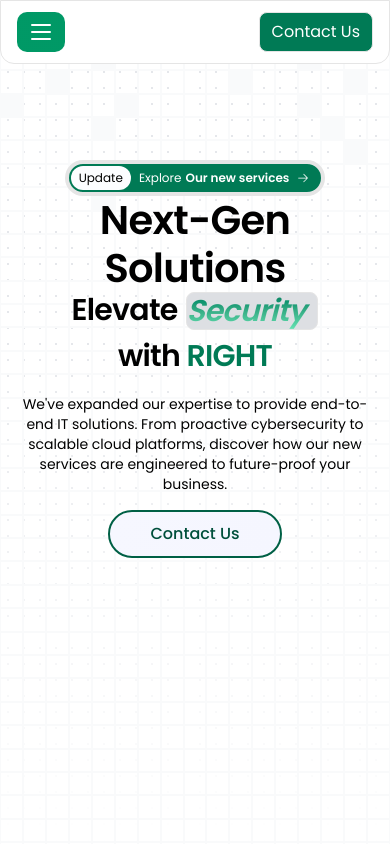
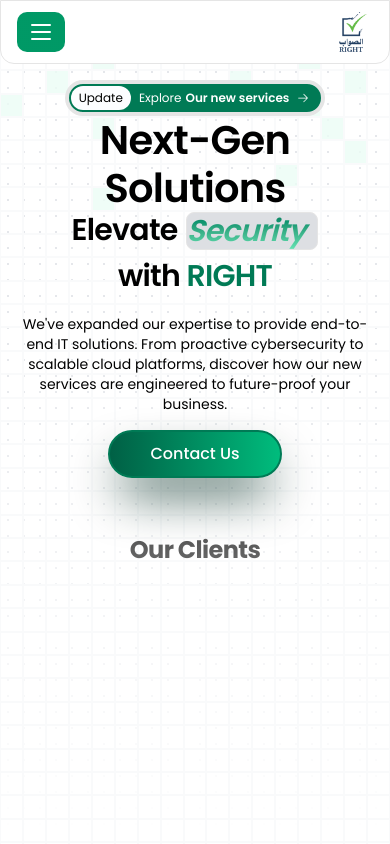
Before and after one commit to hazemhusseinv7/right, a Next.js app: page / in a window 390 px wide. Shown: the top 844 px of the page. Built offline with nearby package versions, Linux system fonts and the light colour scheme; grey boxes are pictures that could not be loaded.

Commit message:
Added Clients component

```diff
--- a/components/ButtonHoverMultiple.tsx
+++ b/components/ButtonHoverMultiple.tsx
@@ -12,12 +12,12 @@
       <Link href={link} className="group relative">
         <div
           className="relative z-10 inline-flex h-12 items-center justify-center overflow-hidden rounded-full
-        bg-linear-to-r dark:from-[#070e41] dark:to-[#263381] from-[#f6f7ff] to-[#f5f6ff] group-hover:from-emerald-50 group-hover:to-emerald-100 dark:border-[rgb(76_100_255)] border-2 border-emerald-800
-         bg-transparent px-10 font-medium dark:text-white text-emerald-900  transition-all duration-300 group-hover:-translate-x-3 group-hover:-translate-y-3"
+        bg-linear-to-r dark:from-[#070e41] dark:to-[#263381] from-emerald-800 to-emerald-500 group-hover:from-emerald-900 group-hover:to-emerald-700 dark:border-[rgb(76_100_255)] border-2 border-emerald-700 shadow-2xl shadow-emerald-950
+         bg-transparent px-10 font-medium dark:text-white text-white  transition-all duration-500 group-hover:-translate-x-3 group-hover:-translate-y-3"
         >
           {children}
         </div>
-        <div className="absolute inset-0 z-0 h-full w-full rounded-full transition-all duration-300 group-hover:-translate-x-3 group-hover:-translate-y-3  group-hover:[box-shadow:5px_5px_oklch(50.8%_0.118_165.612),10px_10px_oklch(59.6%_0.145_163.225),15px_15px_oklch(69.6%_0.17_162.48)]" />
+        <div className="absolute inset-0 z-0 h-full w-full rounded-full transition-all duration-500 group-hover:-translate-x-3 group-hover:-translate-y-3  group-hover:[box-shadow:5px_5px_oklch(50.8%_0.118_165.612),10px_10px_oklch(59.6%_0.145_163.225),15px_15px_oklch(69.6%_0.17_162.48)]" />
       </Link>
     </>
   );
--- /dev/null
+++ b/components/Clients.tsx
@@ -0,0 +1,19 @@
+import React from "react";
+import LogoCarousel from "./ui/logo-carousel";
+import { GradientHeading } from "./ui/gradient-heading";
+import { cn } from "@/lib/utils";
+
+const Clients = ({ className }: { className?: string }) => {
+  return (
+    <div className={cn(className, "space-y-8 md:py-24")}>
+      <div className="w-full max-w-5xl mx-auto flex flex-col items-center space-y-8">
+        <div className="text-center">
+          <GradientHeading variant="secondary">Our Clients</GradientHeading>
+        </div>
+        <LogoCarousel columnCount={3} />
+      </div>
+    </div>
+  );
+};
+
+export default Clients;
--- a/components/Header.tsx
+++ b/components/Header.tsx
@@ -36,7 +36,12 @@
     <header className="w-full top-0 z-10 absolute lg:z-10 lg:flex lg:items-center lg:px-8 lg:py-0 text-primary-foreground">
       <div className="flex md:max-w-5xl mx-auto w-full items-center relative justify-between  h-16 px-4  p-2 bg-white border dark:border-neutral-800 border-neutral-200   rounded-b-xl  dark:bg-zinc-950">
         {isMobile && (
-          <Drawer.Root direction="left" open={isOpen} onOpenChange={setIsOpen}>
+          <>
+            <Drawer.Root
+              direction="left"
+              open={isOpen}
+              onOpenChange={setIsOpen}
+            >
               <Drawer.Trigger className="px-3 text-white h-10 grid place-content-center bg-linear-to-b from-emerald-600 from-100% to-emerald-700  w-fit rounded-lg">
                 <AlignJustify />
               </Drawer.Trigger>
@@ -55,7 +60,7 @@
                       <Link href="/" className="  flex items-center pl-2">
                         <div className="text-zinc-950 dark:text-white flex gap-2 items-center">
                           <Image
-                          src="/logo/icon.png"
+                            src="/logo/logo.png"
                             width={40}
                             height={40}
                             alt="Logo"
@@ -88,6 +93,15 @@
                 </Drawer.Content>
               </Drawer.Portal>
             </Drawer.Root>
+
+            <Image
+              src="/logo/logo.png"
+              width={40}
+              height={40}
+              alt="Logo"
+              className="size-10"
+            />
+          </>
         )}
         {!isMobile && (
           <>
@@ -95,7 +109,7 @@
               <Link href="/" className="  flex items-center pl-2">
                 <div className="text-zinc-950 dark:text-white flex gap-2 items-center">
                   <Image
-                    src="/logo/icon.png"
+                    src="/logo/logo.png"
                     width={40}
                     height={40}
                     alt="Logo"
@@ -118,16 +132,17 @@
                 </Link>
               ))}
             </nav>
-          </>
-        )}
-        <nav className="flex items-center gap-2">
+
+            <div className="flex items-center gap-2">
               <Link
                 href="#"
                 className=" bg-emerald-700 text-white border dark:border-neutral-800 border-neutral-200 h-10 items-center flex justify-center px-3 rounded-md"
               >
                 Contact Us
               </Link>
-        </nav>
+            </div>
+          </>
+        )}
       </div>
     </header>
   );
--- a/components/Hero.tsx
+++ b/components/Hero.tsx
@@ -3,6 +3,7 @@
 import { useEffect, useMemo, useState } from "react";
 import NewItemsLoading from "./new-items-loading";
 import WordAnimator from "./word-animator";
+import Clients from "./Clients";
 
 const Hero = () => {
   const [blocks, setBlocks] = useState([]);
@@ -34,10 +35,10 @@
           {Array.from({ length: amountOfBlocks }, (_, rowIndex) => (
             <div
               key={rowIndex}
-              className={`h-[6vw] w-full border-[1px] dark:border-[rgba(255,255,255,0.015)] border-gray-50 ${
+              className={`h-[6vw] w-full border dark:border-[rgba(255,255,255,0.015)] border-gray-50 ${
                 // @ts-ignore
                 activeDivs[columnIndex]?.has(rowIndex)
-                  ? "dark:bg-[rgba(255,255,255,0.03)] bg-gray-50"
+                  ? "dark:bg-[rgba(255,255,255,0.03)] bg-emerald-50/80"
                   : ""
               }`}
               style={{ height: `${blockSize}px` }}
@@ -59,19 +60,19 @@
   return (
     <section
       id="hero"
-      className="h-screen  overflow-hidden  relative pb-20 dark:bg-black bg-white"
+      className="min-h-screen overflow-hidden relative pb-20 dark:bg-black bg-white"
     >
-      <div className="absolute inset-0 z-0 h-screen w-full  dark:bg-[radial-gradient(#1d1d1d_1px,transparent_1px)] bg-[radial-gradient(#e5e7eb_1px,transparent_1px)] [background-size:16px_16px]"></div>
-      <div className="absolute inset-0 top-0 left-0  h-screen w-full items-center px-5 py-24  bg-gradient-to-t dark:from-[#050505] from-white from-0% to-transparent to-60%"></div>
+      <div className="absolute inset-0 z-0 h-screen w-full  dark:bg-[radial-gradient(#1d1d1d_1px,transparent_1px)] bg-[radial-gradient(#e5e7eb_1px,transparent_1px)] bg-size-[16px_16px]" />
+      <div className="absolute inset-0 top-0 left-0  h-screen w-full items-center px-5 py-24  bg-linear-to-t dark:from-[#050505] from-white from-0% to-transparent to-60%" />
 
-      <div className="pointer-events-none absolute inset-0  flex w-screen  justify-end [mask-image:radial-gradient(transparent_5%,white)]">
+      <div className="pointer-events-none absolute inset-0  flex w-screen  justify-end mask-[radial-gradient(transparent_5%,white)]">
         <svg
           width="1512"
           height="1714"
           viewBox="0 0 1512 1714"
           fill="none"
           xmlns="http://www.w3.org/2000/svg"
-          className="pointer-events-none absolute left-0 top-0 h-auto w-full lg:w-1/2 "
+          className="pointer-events-none absolute left-0 top-0 h-auto w-full lg:w-1/2"
         >
           <g clipPath="url(#clip0_143_13)">
             <g filter="url(#filter0_f_143_13)">
@@ -110,7 +111,7 @@
           </defs>
         </svg>
       </div>
-      <article className="grid 2xl:pt-52 2xl:pb-24 py-40 relative z-2 sm:px-0 px-4">
+      <article className="grid 2xl:pt-40 2xl:pb-24 pt-20 pb-14 relative z-2 sm:px-0 px-4">
         <NewItemsLoading />
         <h1 className="xl:text-7xl md:text-6xl sm:text-5xl text-3xl text-center font-semibold text-black dark:text-white tracking-tight">
           <span className="text-[2.5rem]">Next-Gen Solutions</span>{" "}
@@ -132,9 +133,9 @@
           </span>
         </h1>
         <p className="mx-auto lg:w-[700px] sm:w-[80%] text-center sm:text-lg text-sm mt-5 text-black dark:text-white">
-          We've expanded our expertise to provide end-to-end IT solutions. From
-          proactive cybersecurity to scalable cloud platforms, discover how our
-          new services are engineered to future-proof your business.
+          We&apos;ve expanded our expertise to provide end-to-end IT solutions.
+          From proactive cybersecurity to scalable cloud platforms, discover how
+          our new services are engineered to future-proof your business.
         </p>
         <div className="flex gap-2 justify-center items-center mt-4">
           <ButtonHoverMultiple link="#">Contact Us</ButtonHoverMultiple>
@@ -143,6 +144,8 @@
       <div className="flex h-screen overflow-hidden top-0 left-0  inset-0  z-0 absolute">
         {blocks}
       </div>
+
+      <Clients className="relative z-10" />
     </section>
   );
 };
--- /dev/null
+++ b/components/ui/gradient-heading.tsx
@@ -0,0 +1,83 @@
+import React from "react"
+import { Slot } from "@radix-ui/react-slot"
+import { cva, type VariantProps } from "class-variance-authority"
+
+import { cn } from "@/lib/utils"
+
+const headingVariants = cva(
+  "tracking-tight pb-3 bg-clip-text text-transparent",
+  {
+    variants: {
+      variant: {
+        default:
+          "bg-gradient-to-t from-neutral-700 to-neutral-800 dark:from-stone-200 dark:to-neutral-200",
+        pink: "bg-gradient-to-t from-accent to-accent/90 dark:from-stone-200 dark:to-neutral-200",
+        light: "bg-gradient-to-t from-neutral-200 to-neutral-300",
+        secondary:
+          "bg-gradient-to-t from-neutral-500 to-neutral-600 dark:from-stone-200 dark:to-neutral-200",
+      },
+      size: {
+        default: "text-2xl sm:text-3xl lg:text-4xl",
+        xxs: "text-base sm:text-lg lg:text-lg",
+        xs: "text-lg sm:text-xl lg:text-2xl",
+        sm: "text-xl sm:text-2xl lg:text-3xl",
+        md: "text-2xl sm:text-3xl lg:text-4xl",
+        lg: "text-3xl sm:text-4xl lg:text-5xl",
+        xl: "text-4xl sm:text-5xl lg:text-6xl",
+        xll: "text-4xl sm:text-6xl lg:text-[5.4rem]  lg:leading-[0.5rem] ",
+        xxl: "text-5xl sm:text-6xl lg:text-[6rem]",
+        xxxl: "text-5xl sm:text-6xl lg:text-[8rem]",
+      },
+      weight: {
+        default: "font-bold",
+        thin: "font-thin",
+        base: "font-base",
+        semi: "font-semibold",
+        bold: "font-bold",
+        black: "font-black",
+      },
+    },
+    defaultVariants: {
+      variant: "default",
+      size: "default",
+      weight: "default",
+    },
+  }
+)
+
+export interface HeadingProps extends VariantProps<typeof headingVariants> {
+  asChild?: boolean
+  children: React.ReactNode
+  className?: string
+}
+
+const GradientHeading = React.forwardRef<HTMLHeadingElement, HeadingProps>(
+  ({ asChild, variant, weight, size, className, children, ...props }, ref) => {
+    const Comp = asChild ? Slot : "h3" // default to 'h3' if not a child
+    return (
+      <Comp ref={ref} {...props} className={className}>
+        <span className={cn(headingVariants({ variant, size, weight }))}>
+          {children}
+        </span>
+      </Comp>
+    )
+  }
+)
+
+GradientHeading.displayName = "GradientHeading"
+
+// Manually define the variant types
+export type Variant = "default" | "pink" | "light" | "secondary"
+export type Size =
+  | "default"
+  | "xxs"
+  | "xs"
+  | "sm"
+  | "md"
+  | "lg"
+  | "xl"
+  | "xxl"
+  | "xxxl"
+export type Weight = "default" | "thin" | "base" | "semi" | "bold" | "black"
+
+export { GradientHeading, headingVariants }
--- /dev/null
+++ b/components/ui/logo-carousel.tsx
@@ -0,0 +1,168 @@
+"use client";
+
+import React, { useCallback, useEffect, useMemo, useState } from "react";
+import { AnimatePresence, motion } from "motion/react";
+import Image from "next/image";
+
+// Define the structure for our logo objects
+interface Logo {
+  name: string;
+  id: number;
+  img: string;
+}
+
+// Utility function to randomly shuffle an array
+// This is used to mix up the order of logos for a more dynamic display
+const shuffleArray = <T,>(array: T[]): T[] => {
+  const shuffled = [...array];
+  for (let i = shuffled.length - 1; i > 0; i--) {
+    const j = Math.floor(Math.random() * (i + 1));
+    [shuffled[i], shuffled[j]] = [shuffled[j], shuffled[i]];
+  }
+  return shuffled;
+};
+
+// Utility function to distribute logos across multiple columns
+// This ensures each column has a balanced number of logos
+const distributeLogos = (allLogos: Logo[], columnCount: number): Logo[][] => {
+  const shuffled = shuffleArray(allLogos);
+  const columns: Logo[][] = Array.from({ length: columnCount }, () => []);
+
+  // Distribute logos evenly across columns
+  shuffled.forEach((logo, index) => {
+    columns[index % columnCount].push(logo);
+  });
+
+  // Ensure all columns have the same number of logos by filling shorter columns
+  const maxLength = Math.max(...columns.map((col) => col.length));
+  columns.forEach((col) => {
+    while (col.length < maxLength) {
+      col.push(shuffled[Math.floor(Math.random() * shuffled.length)]);
+    }
+  });
+
+  return columns;
+};
+
+// Props for the LogoColumn component
+interface LogoColumnProps {
+  logos: Logo[];
+  index: number;
+  currentTime: number;
+}
+
+// LogoColumn component: Displays a single column of animated logos
+// eslint-disable-next-line react/display-name
+const LogoColumn: React.FC<LogoColumnProps> = React.memo(
+  ({ logos, index, currentTime }) => {
+    const cycleInterval = 2000; // Time each logo is displayed (in milliseconds)
+    const columnDelay = index * 200; // Stagger the start of each column's animation
+    // Calculate which logo should be displayed based on the current time
+    const adjustedTime =
+      (currentTime + columnDelay) % (cycleInterval * logos.length);
+    const currentIndex = Math.floor(adjustedTime / cycleInterval);
+
+    return (
+      // Framer Motion component for the column container
+      <motion.div
+        className="w-24 h-14 md:w-48 md:h-24 overflow-hidden relative"
+        initial={{ opacity: 0, y: 50 }} // Start invisible and below final position
+        animate={{ opacity: 1, y: 0 }} // Animate to full opacity and final position
+        transition={{
+          delay: index * 0.1, // Stagger the animation of each column
+          duration: 0.5,
+          ease: "easeOut",
+        }}
+      >
+        {/* AnimatePresence enables animation of components that are removed from the DOM */}
+        <AnimatePresence mode="wait">
+          {/* Framer Motion component for each logo */}
+          <motion.div
+            key={currentIndex}
+            className="absolute inset-0 flex items-center justify-center"
+            // Animation for when the logo enters
+            initial={{ y: "10%", opacity: 0, filter: "blur(8px)" }}
+            // Animation for when the logo is displayed
+            animate={{
+              y: "0%",
+              opacity: 1,
+              filter: "blur(0px)",
+              transition: {
+                type: "spring",
+                stiffness: 300,
+                damping: 20,
+                mass: 1,
+                bounce: 0.2,
+                duration: 0.5,
+              },
+            }}
+            // Animation for when the logo exits
+            exit={{
+              y: "-20%",
+              opacity: 0,
+              filter: "blur(6px)",
+              transition: {
+                type: "tween",
+                ease: "easeIn",
+                duration: 0.3,
+              },
+            }}
+          >
+            {logos.length > 0 && (
+              <Image
+                src={logos[currentIndex].img}
+                alt={logos[currentIndex].name}
+                width={80}
+                height={80}
+                className="size-20 md:w-32 md:h-32 max-w-[80%] max-h-[80%] object-contain"
+              />
+            )}
+          </motion.div>
+        </AnimatePresence>
+      </motion.div>
+    );
+  }
+);
+
+// Main LogoCarousel component
+function LogoCarousel({ columnCount = 2 }: { columnCount?: number }) {
+  const [logoSets, setLogoSets] = useState<Logo[][]>([]);
+  const [currentTime, setCurrentTime] = useState(0);
+
+  // Memoize the array of logos to prevent unnecessary re-renders
+  const allLogos: Logo[] = useMemo(() => [], []);
+
+  // Distribute logos across columns when the component mounts
+  useEffect(() => {
+    const distributedLogos = distributeLogos(allLogos, columnCount);
+    setLogoSets(distributedLogos);
+  }, [allLogos, columnCount]);
+
+  // Function to update the current time (used for logo cycling)
+  const updateTime = useCallback(() => {
+    setCurrentTime((prevTime) => prevTime + 100);
+  }, []);
+
+  // Set up an interval to update the time every 100ms
+  useEffect(() => {
+    const intervalId = setInterval(updateTime, 100);
+    return () => clearInterval(intervalId);
+  }, [updateTime]);
+
+  // Render the logo columns
+  return (
+    <div className="flex space-x-4">
+      {logoSets.map((logos, index) => (
+        <LogoColumn
+          key={index}
+          logos={logos}
+          index={index}
+          currentTime={currentTime}
+        />
+      ))}
+    </div>
+  );
+}
+
+export { LogoCarousel };
+export default LogoCarousel;
```
Also changed, not shown: components/AboutUs.tsx (+12 -1 lines), public/about-us/about-us.jpg. Lines whose indentation alone changed are shown as unchanged.
